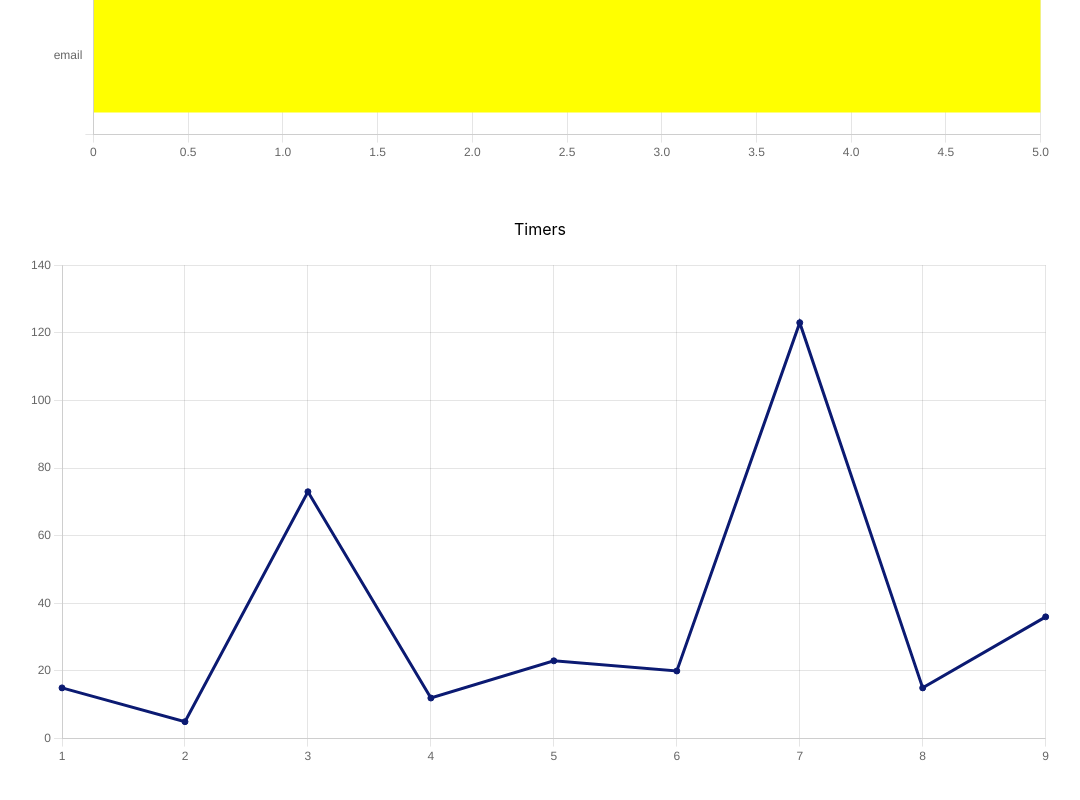
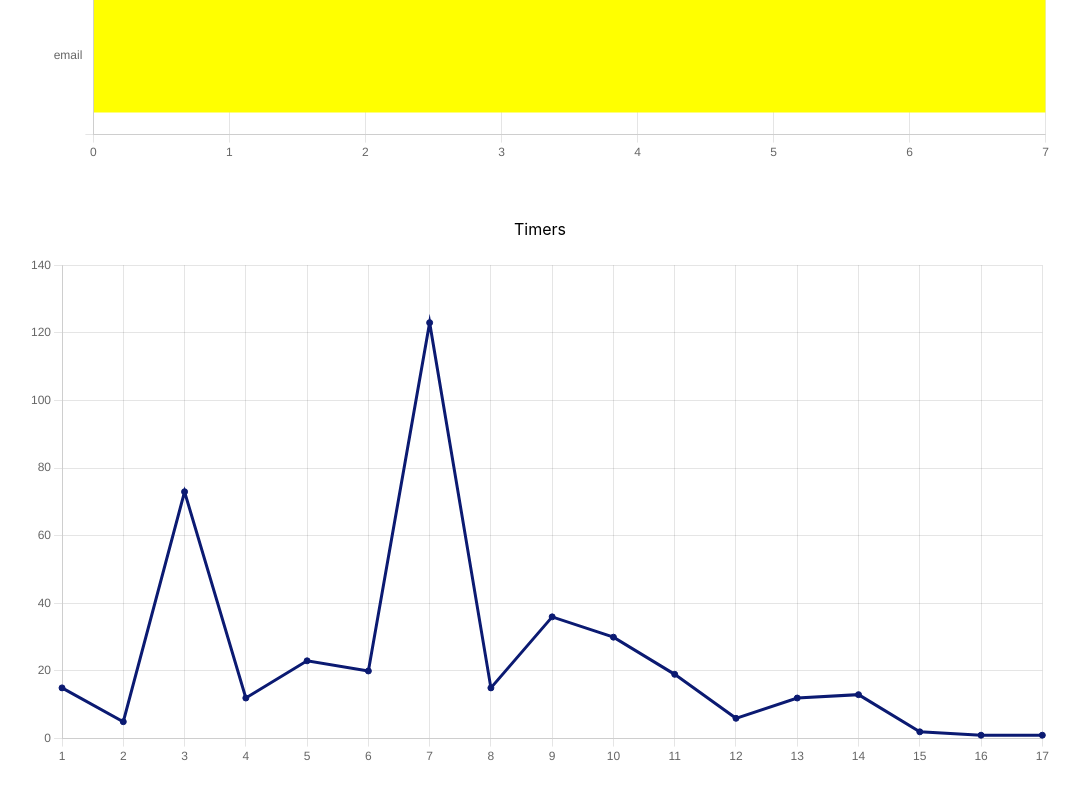
Before and after one commit to pnakashima/zap-system, a React (Create React App) app: page / in a window 1280 px wide. Shown: the part 1126-1926 px from the top of the page, without its empty margins (120-1200 px from the left). Built offline with nearby package versions, Linux system fonts and the light colour scheme; data requests are answered from the project's data file.

Commit message:
finish redux implementation

```diff
--- a/server.json
+++ b/server.json
@@ -62,6 +62,62 @@
       "trigger": "recarregou_celular",
       "timer": "36:00",
       "message": "Proin ullamcorper nisi in urna fringilla commodo. Nulla facilisi. Mauris aliquam scelerisque vulputate. Donec eget elit sit amet nibh consequat lacinia. Pellentesque eget hendrerit nisi. Praesent nisi ex, tempor ac porta vitae, luctus ac purus. Nullam et elementum massa. Sed eu tincidunt ligula. Fusce condimentum risus erat, ac eleifend ex cursus non. Aenean malesuada id diam sit amet hendrerit. Morbi posuere nulla mi, eget elementum orci ornare non."
+    },
+    {
+      "id": "1f5c0b8",
+      "channel": "whatsapp",
+      "trigger": "alterou_dados_pessois",
+      "timer": "30:00",
+      "message": "Maecenas blandit orci lobortis nunc viverra, eu tempor ipsum volutpat. Aliquam erat volutpat. Aenean nunc nunc, dapibus id elit sit amet, tincidunt fringilla nulla. Nam vel hendrerit quam. Etiam ullamcorper congue bibendum. Donec ornare velit nisl, vel fermentum lectus lobortis at. Curabitur iaculis diam non ipsum lacinia, eu aliquam massa fermentum. Donec fringilla viverra iaculis. Etiam placerat vel ligula ac tristique. Duis justo enim, molestie vitae eleifend eu, dignissim non ante. Phasellus quis turpis id elit consequat sagittis. Praesent id volutpat sem. Nulla neque nunc, feugiat vel maximus aliquet, imperdiet non elit. Duis sodales erat at facilisis accumsan."
+    },
+    {
+      "id": "1722663",
+      "channel": "sms",
+      "trigger": "consultou_saldo",
+      "timer": "19:00",
+      "message": "Proin ullamcorper nisi in urna fringilla commodo. Nulla facilisi. Mauris aliquam scelerisque vulputate. Donec eget elit sit amet nibh consequat lacinia. Pellentesque eget hendrerit nisi. Praesent nisi ex, tempor ac porta vitae, luctus ac purus. Nullam et elementum massa. Sed eu tincidunt ligula. Fusce condimentum risus erat, ac eleifend ex cursus non. Aenean malesuada id diam sit amet hendrerit. Morbi posuere nulla mi, eget elementum orci ornare non."
+    },
+    {
+      "id": "1bee31b",
+      "channel": "email",
+      "trigger": "fex_transferencia_outro_banco",
+      "timer": "6:00",
+      "message": "Donec sodales vehicula ligula, et elementum leo sagittis in. Pellentesque maximus lectus risus, vitae pretium erat scelerisque vel. Morbi eget magna vestibulum, luctus dui eu, mattis eros. Nullam sed erat at risus convallis interdum. Mauris mollis lectus et libero dapibus interdum. Lorem ipsum dolor sit amet, consectetur adipiscing elit. Curabitur efficitur imperdiet tortor, non maximus sapien vulputate a. Aliquam vel leo tortor. Vestibulum finibus est sed orci auctor hendrerit. Suspendisse at congue lorem. Curabitur non nunc semper, elementum justo gravida, pulvinar neque. Nunc id consequat augue, ac blandit est. Donec malesuada, justo in dapibus hendrerit, elit turpis scelerisque felis, ac viverra lorem nibh id tellus. Sed vestibulum odio magna, ut malesuada lacus aliquet sed."
+    },
+    {
+      "id": "129ebb7",
+      "channel": "sms",
+      "trigger": "deletou_chave_pix",
+      "timer": "12:00",
+      "message": "Lorem ipsum dolor sit amet, consectetur adipiscing elit. In gravida turpis iaculis dictum vehicula. Aenean et nibh condimentum, molestie felis in, fringilla nisi."
+    },
+    {
+      "id": "1b7f3c1",
+      "channel": "email",
+      "trigger": "criou_chave_pix",
+      "timer": "13:00",
+      "message": "Donec sodales vehicula ligula, et elementum leo sagittis in. Pellentesque maximus lectus risus, vitae pretium erat scelerisque vel. Morbi eget magna vestibulum, luctus dui eu, mattis eros. Nullam sed erat at risus convallis interdum."
+    },
+    {
+      "id": "164240c",
+      "channel": "sms",
+      "trigger": "consultou_saldo",
+      "timer": "2:00",
+      "message": "Donec volutpat lectus suscipit nunc rhoncus placerat. Suspendisse potenti. Cras sed iaculis nulla."
+    },
+    {
+      "id": "1cd8a33",
+      "channel": "sms",
+      "trigger": "criou_chave_pix",
+      "timer": "1:00",
+      "message": "Etiam ullamcorper, tellus non porttitor bibendum, dolor sapien consequat tortor, at sagittis augue ex nec nunc. Pellentesque vitae elit accumsan, consectetur leo ut, laoreet est."
+    },
+    {
+      "id": "1fbaa59",
+      "channel": "whatsapp",
+      "trigger": "fex_transferencia_outro_banco",
+      "timer": "1:00",
+      "message": "Cras commodo semper arcu, vel posuere lorem ultricies a. Donec sit amet nisl a ex blandit finibus id ut leo. "
     }
   ],
   "channels": [
--- a/src/components/MessageFields/index.jsx
+++ b/src/components/MessageFields/index.jsx
@@ -1,6 +1,6 @@
 import { useState, useEffect } from "react";
 import api from "../../services/api";
-// import { useSelector } from "react-redux";
+import { useSelector } from "react-redux";
 
 const MessageFields = (props) => {
 
@@ -13,24 +13,28 @@ const MessageFields = (props) => {
     const [triggers, setTriggers] = useState([])
     const [channels, setChannels] = useState([])
 
-    const getInfo = async () => {
-        try {
-            const triggers = await api.get('/triggers')
-            setTriggers(triggers.data)
-            const channels = await api.get('/channels')
-            setChannels(channels.data)
-        } catch (error) {
-            console.log(error)
-        }
-    }
+    // const getInfo = async () => {
+    //     try {
+    //         const triggers = await api.get('/triggers')
+    //         setTriggers(triggers.data)
+    //         const channels = await api.get('/channels')
+    //         setChannels(channels.data)
+    //     } catch (error) {
+    //         console.log(error)
+    //     }
+    // }
+
+    // useEffect(() => {
+    //     getInfo()
+    // }, [])
+
+    const storeTriggers = useSelector((state) => state.appData.triggers)
+    const storeChannels = useSelector((state) => state.appData.channels)
 
     useEffect(() => {
-        getInfo()
-    }, [])
-
-
-    // const triggers = useSelector((state) => state.appData.triggers)
-    // const channels = useSelector((state) => state.appData.channels)
+        setTriggers(storeTriggers)
+        setChannels(storeChannels)
+    }, [storeTriggers, storeChannels])
 
     return (
         <>
--- a/src/pages/Dashboard/index.jsx
+++ b/src/pages/Dashboard/index.jsx
@@ -2,15 +2,31 @@ import HorizontalBarChart from "../../components/HorizontalBarChart"
 import LineChart from "../../components/LineChart"
 import { useEffect, useState } from "react"
 import api from "../../services/api"
+import { useDispatch } from 'react-redux';
+import { loadInfo } from '../../store/modules/appData/actions';
 
 const Dashboard = () => {
 
     const [messages, setMessages] = useState([])
+    const [triggers, setTriggers] = useState([])
+    const [channels, setChannels] = useState([])
+    // const [info, setInfo] = useState({})
+    const dispatch = useDispatch()
 
     const getInfo = async () => {
         try {
             const messages = await api.get('/messages')
             setMessages(messages.data)
+            const triggers = await api.get('/triggers')
+            setTriggers(triggers.data)
+            const channels = await api.get('/channels')
+            setChannels(channels.data)
+            // const info = {
+            //     triggers: triggers.data,
+            //     channels: channels.data,
+            //     messages: messages.data
+            // }
+            // setInfo(info)
         } catch (error) {
             console.log(error)
         }
@@ -19,6 +35,9 @@ const Dashboard = () => {
     useEffect(() => {
         getInfo()
     }, [])
+
+    const info = { triggers, channels, messages }
+    dispatch(loadInfo(info))
 
 
     const triggerData = messages.reduce((sums, message) => {
@@ -37,11 +56,8 @@ const Dashboard = () => {
     const channelKeys = Object.keys(channelData)
     const channelValues = Object.values(channelData)
 
-    const timerKeys = messages.map((message)=> messages.indexOf(message)+1)
-    const timerValues = messages.map((message)=> parseInt(message.timer.slice(0,-3)))
-
-    console.log(timerKeys, timerValues)
-
+    const timerKeys = messages.map((message) => messages.indexOf(message) + 1)
+    const timerValues = messages.map((message) => parseInt(message.timer.slice(0, -3)))
 
 
     return (
@@ -53,7 +69,7 @@ const Dashboard = () => {
                 <HorizontalBarChart title={"Canais"} legend={"Chamadas por Canal"} dataX={channelKeys} dataY={channelValues} />
             </div>
             <div className="graph-area" >
-                <LineChart title={"Timers"} legend={"Timers"} dataX={timerKeys} dataY={timerValues}/>
+                <LineChart title={"Timers"} legend={"Timers"} dataX={timerKeys} dataY={timerValues} />
             </div>
         </div>
     )
--- a/src/pages/MessageList/index.jsx
+++ b/src/pages/MessageList/index.jsx
@@ -3,7 +3,7 @@ import { useHistory } from "react-router";
 import api from "../../services/api";
 import Swal from 'sweetalert2'
 import MessageFields from "../../components/MessageFields";
-// import { useSelector } from "react-redux";
+import { useSelector } from "react-redux";
 
 const MessageList = () => {
 
@@ -15,18 +15,24 @@ const MessageList = () => {
     const history = useHistory()
     const refPageTop = useRef(null)
 
-    const getInfo = async () => {
-        try {
-            const messages = await api.get('/messages')
-            setMessages(messages.data)
-        } catch (error) {
-            console.log(error)
-        }
-    }
+    // const getInfo = async () => {
+    //     try {
+    //         const messages = await api.get('/messages')
+    //         setMessages(messages.data)
+    //     } catch (error) {
+    //         console.log(error)
+    //     }
+    // }
+
+    // useEffect(() => {
+    //     getInfo()
+    // }, [])
+
+    const storeMessages = useSelector((state) => state.appData.messages)
 
     useEffect(() => {
-        getInfo()
-    }, [])
+        setMessages(storeMessages)
+    }, [storeMessages])
 
 
     const showMessage = (message) => {
--- a/src/pages/Message/index.jsx
+++ b/src/pages/NewMessage/index.jsx
@@ -5,12 +5,12 @@ import api from '../../services/api'
 import * as yup from 'yup'
 import Swal from 'sweetalert2'
 import MessageFields from '../../components/MessageFields'
-// import { addMessage } from '../../store/modules/appData/actions'
-// import { useDispatch } from 'react-redux'
+import { addMessage } from '../../store/modules/appData/actions'
+import { useDispatch } from 'react-redux'
 // import { useSelector } from "react-redux"
 
 
-const Message = () => {
+const NewMessage = () => {
 
     const [timerValue, setTimerValue] = useState("")
     const [messageValue, setMessageValue] = useState("")
@@ -19,7 +19,7 @@ const Message = () => {
 
     const history = useHistory()
 
-    // const dispatch = useDispatch()
+    const dispatch = useDispatch()
 
     const schema = yup.object().shape({
         trigger: yup.string().required('Escolha um Gatilho'),
@@ -49,7 +49,7 @@ const Message = () => {
             }
             postMessage(body)
             openSuccessModal()
-            //dispatch(addMessage(body))
+            dispatch(addMessage(body))
         } catch (error) {
             console.log(error)
             const errorMessage = error.inner.reduce((errorMessage, err) => errorMessage + (err.message + "<br>"), "")
@@ -116,4 +116,4 @@ const Message = () => {
     );
 }
 
-export default Message;
+export default NewMessage;
--- a/src/routes/index.jsx
+++ b/src/routes/index.jsx
@@ -1,6 +1,6 @@
 import { Route, Switch } from 'react-router-dom'
 import Dashboard from '../pages/Dashboard'
-import Message from '../pages/Message'
+import NewMessage from '../pages/NewMessage'
 import MessageList from '../pages/MessageList'
 
 const Routes = () => {
@@ -16,7 +16,7 @@ const Routes = () => {
             </Route>
 
             <Route path="/message">
-                <Message />
+                <NewMessage />
             </Route>
         </Switch>
 
--- a/src/store/modules/appData/reducer.js
+++ b/src/store/modules/appData/reducer.js
@@ -14,7 +14,7 @@ const appData = (state = INITIAL_STATE, action) => {
     switch (action.type) {
 
         case 'ADD_MESSAGE':
-            console.log("state", state)
+            //console.log("state", state)
             return {
                 ...state,
                 messages: [
```
Also changed, not shown: src/store/modules/appData/actions.js (+1 -10 lines).
